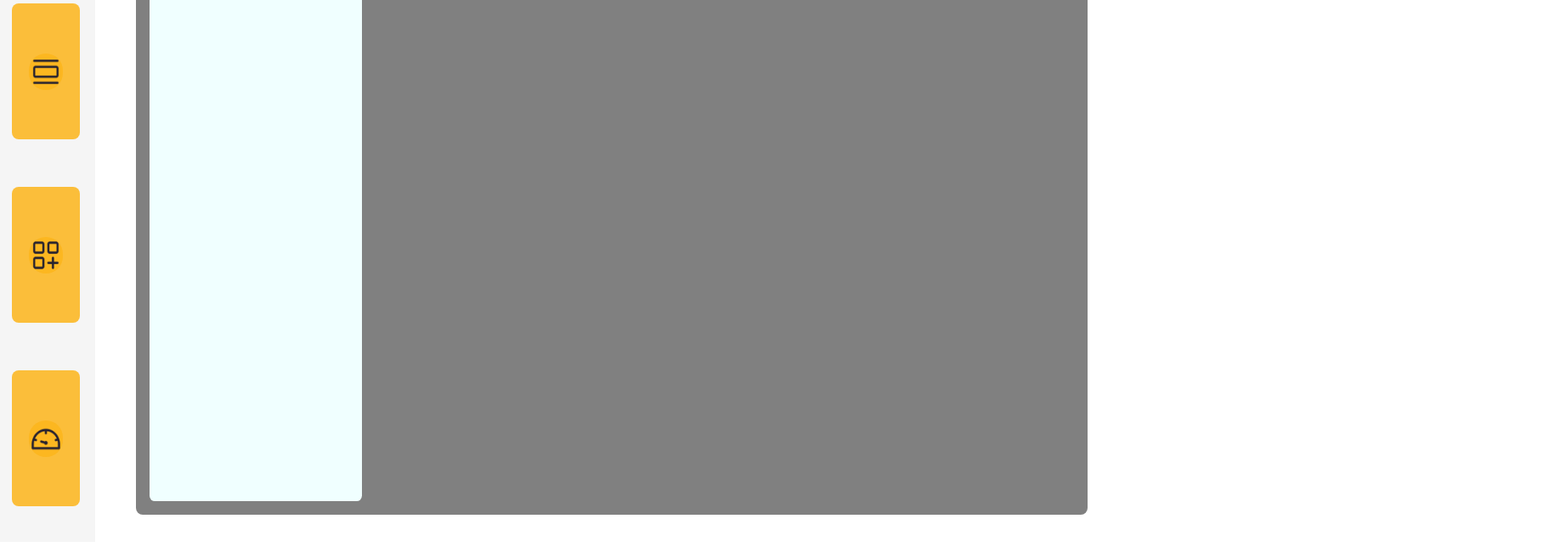
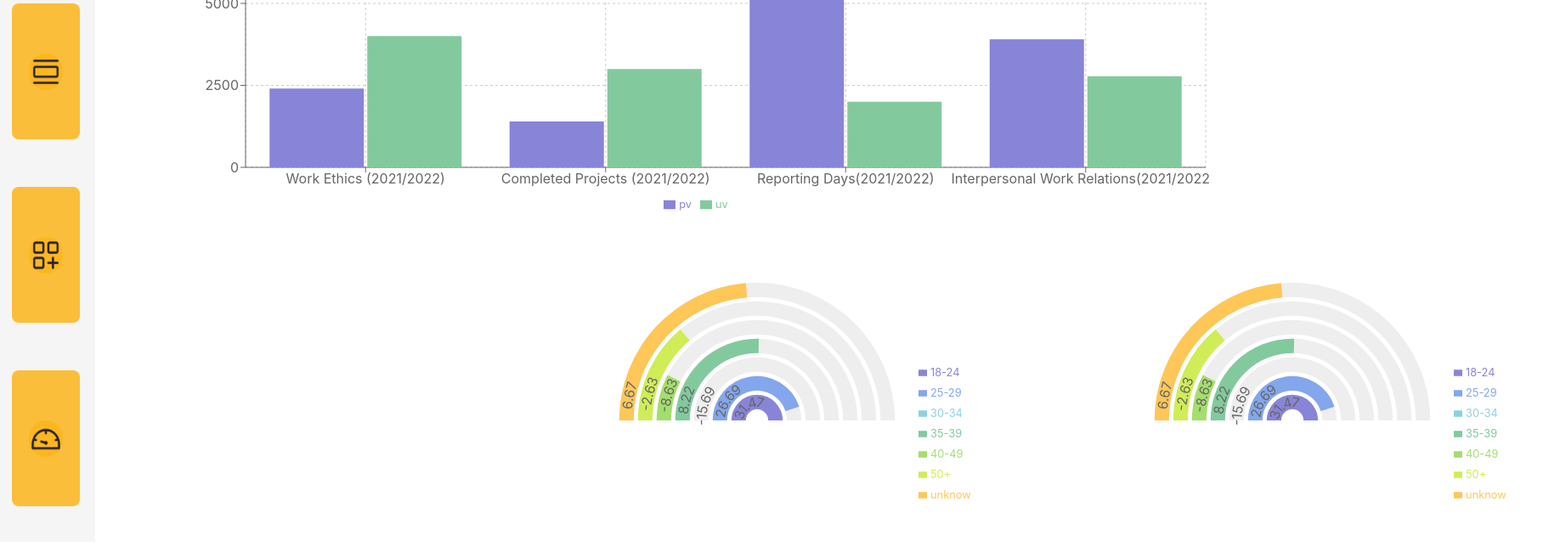
Before and after one commit to mathiaslawson/smart-HR, a React (Create React App) app: page /about in a window 1280 px wide. Shown: the part 276-920 px from the top of the page at 85% size, 1836 px wide, since content can reach past the window. Built offline with nearby package versions, Linux system fonts and the light colour scheme.

Commit message:
graph stats & without transfered data

```diff
--- a/src/Routes/Overall/Overall.css
+++ b/src/Routes/Overall/Overall.css
@@ -1,7 +1,7 @@
 .ov-main{
     width: 100%;
     height: 51rem;
-    background-color: gray;
+    background-color: rgba(230, 238, 237, 0.014);
     border-radius: 0.5rem;
     margin-top: 1rem;
     padding: 1rem;
@@ -14,7 +14,7 @@
 }
 
 .ov-profile-list{
-    background-color: azure;
+    background-color: rgba(128, 128, 128, 0.055);
     height:49rem;
     width: 23%;
     border-radius: 0.4rem;
@@ -31,8 +31,12 @@
     width: 22rem;
     height: 5rem;
     border: none;
-    background-color:aquamarine;
+    background-color:rgba(253, 180, 24, 0.589);
     border-radius: 0.3rem;
+}
+
+.s-profile:hover{
+    background-color: rgba(253, 180, 24, 0.699);
 }
 
 .btn-content{
@@ -48,3 +52,10 @@ span{
     text-align: left;
     font-size: 0.8rem;
 }
+
+.radial{
+    display: flex;
+    margin-left: 25rem;
+    margin-top: -20rem;
+
+}
--- a/src/Routes/Overall/Overall.js
+++ b/src/Routes/Overall/Overall.js
@@ -3,10 +3,7 @@ import './Overall.css'
 
 import base from '../Enroll/Base';
 
-import { LineChart, Line, CartesianGrid, XAxis, YAxis } from 'recharts'
-
-const data = [{name: 'Page A', uv: 400, pv:2400, amt:2400 } ];
-
+import { RadialBarChart, RadialBar,BarChart, Tooltip, Legend, Bar, CartesianGrid, XAxis, YAxis } from 'recharts'
 
 
 const list = base.map((member)=>{
@@ -20,7 +17,73 @@ const list = base.map((member)=>{
 </button>
 })
 
-console.log(base)
+const data = [
+    {
+      "name": "Work Ethics (2021/2022)",
+      "uv": 4000,
+      "pv": 2400
+    },
+    {
+      "name": "Completed Projects (2021/2022)",
+      "uv": 3000,
+      "pv": 1398
+    },
+    {
+      "name": "Reporting Days(2021/2022)",
+      "uv": 2000,
+      "pv": 9800
+    },
+    {
+      "name": "Interpersonal Work Relations(2021/2022",
+      "uv": 2780,
+      "pv": 3908
+    }
+  ]
+
+  const data2 = [
+    {
+      "name": "18-24",
+      "uv": 31.47,
+      "pv": 2400,
+      "fill": "#8884d8"
+    },
+    {
+      "name": "25-29",
+      "uv": 26.69,
+      "pv": 4567,
+      "fill": "#83a6ed"
+    },
+    {
+      "name": "30-34",
+      "uv": -15.69,
+      "pv": 1398,
+      "fill": "#8dd1e1"
+    },
+    {
+      "name": "35-39",
+      "uv": 8.22,
+      "pv": 9800,
+      "fill": "#82ca9d"
+    },
+    {
+      "name": "40-49",
+      "uv": -8.63,
+      "pv": 3908,
+      "fill": "#a4de6c"
+    },
+    {
+      "name": "50+",
+      "uv": -2.63,
+      "pv": 4800,
+      "fill": "#d0ed57"
+    },
+    {
+      "name": "unknow",
+      "uv": 6.67,
+      "pv": 4800,
+      "fill": "#ffc658"
+    }
+  ]
 
 
 function Overall() {
@@ -36,20 +99,52 @@ function Overall() {
                  </div>
          </div>
          <div>
-            Profile Stats
+         <BarChart width={1200} height={450} data={data}>
+  <CartesianGrid strokeDasharray="3 3" />
+  <XAxis dataKey="name" />
+  <YAxis />
+  <Tooltip />
+  <Legend />
+  <Bar dataKey="pv" fill="#8884d8" />
+  <Bar dataKey="uv" fill="#82ca9d" />
+</BarChart>
+
          </div>
-         <div>
-            Profiler
-         </div>
+
     </div>
-
+    <div className='radial'>
+      <div>
+        <RadialBarChart
+  width={630}
+  height={450}
+  innerRadius="10%"
+  outerRadius="80%"
+  data={data2}
+  startAngle={180}
+  endAngle={0}
+>
+  <RadialBar minAngle={15} label={{ fill: '#666', position: 'insideStart' }} background clockWise={true} dataKey='uv' />
+  <Legend iconSize={10} width={120} height={140} layout='vertical' verticalAlign='middle' align="right" />
+  <Tooltip />
+</RadialBarChart>
 </div>
-{/* <LineChart width={600} height={300} data={data}>
-    <Line type="monotone" dataKey="uv" stroke="#8884d8" />
-    <CartesianGrid stroke="#ccc" />
-    <XAxis dataKey="name" />
-    <YAxis />
-  </LineChart> */}
+<div>
+        <RadialBarChart
+  width={630}
+  height={450}
+  innerRadius="10%"
+  outerRadius="80%"
+  data={data2}
+  startAngle={180}
+  endAngle={0}
+>
+  <RadialBar minAngle={15} label={{ fill: '#666', position: 'insideStart' }} background clockWise={true} dataKey='uv' />
+  <Legend iconSize={10} width={120} height={140} layout='vertical' verticalAlign='middle' align="right" />
+  <Tooltip />
+</RadialBarChart>
+</div>
+        </div>
+</div>
 </>
 
 
```
